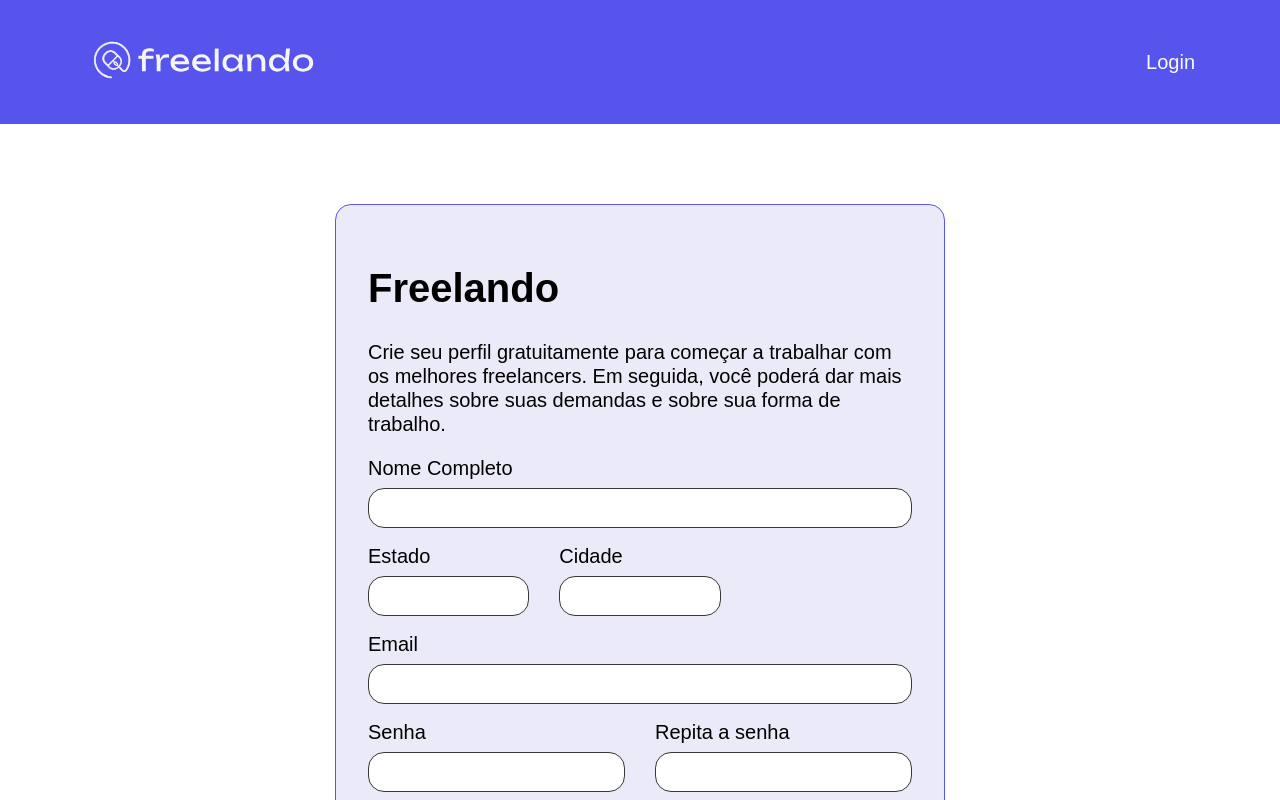
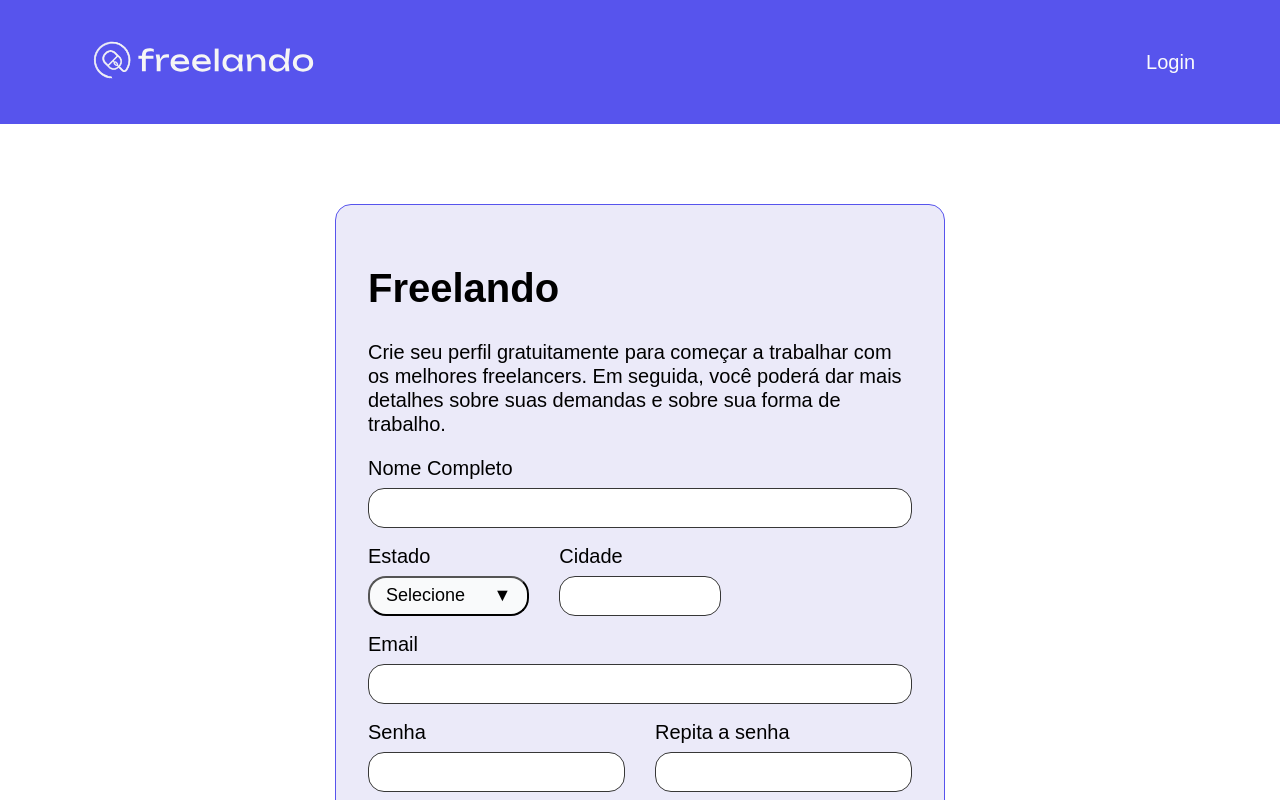
Before and after one commit to gabrielimartins7/freelando-alura, a React (Create React App) app: page / in a window 1280 px wide. Shown: the top 800 px of the page. Built offline with nearby package versions, Linux system fonts and the light colour scheme.

Commit message:
Montando a lista

```diff
--- a/src/App.js
+++ b/src/App.js
@@ -3,6 +3,7 @@
 
 import { ButtonForm } from './components/ButtonForm';
 import { Card } from './components/Card';
+import { DropDown } from './components/DropDown/DropDown';
 import { Footer } from './components/Footer';
 import { Header } from './components/Header';
 import { Input } from './components/Input';
@@ -12,6 +13,7 @@
 import { Styles } from './components/styles/Styles';
 
 import { FreelandoLogo } from "./components/Icons/FreelandoLogo";
+
 
 const states = [
   { "text": "Acre", "value": "AC" },
@@ -72,7 +74,7 @@
               </Row>
               <Row>
                 <Col lg={4} md={4} sm={4}>
-                  <Input label="Estado" />
+                  <DropDown title="Estado" options={states} />
                 </Col>
                 <Col lg={4} md={4} sm={4}>
                   <Input label="Cidade" />
--- /dev/null
+++ b/src/components/DropDown/DropDown.jsx
@@ -0,0 +1,64 @@
+import { useState } from "react";
+import styled from "@emotion/styled"
+
+const StylesLabel = styled.label`
+    display: block;
+    width: 100%;
+    box-sizing: border-box;
+    font-weight: 400;
+    font-size: 20px;
+    line-height: 24px;
+    position: relative;
+`
+
+const StyledButton = styled.button`
+    cursor: pointer;
+    display: block;
+    height: 40px;
+    width: 100%;
+    font-size: 18px;
+    outline: none;
+    box-sizing: border-box;
+    display: flex;
+    align-items: center;
+    justify-content: space-between;
+    font-weight: 400;
+    border-radius: 18px;
+    border-bottom-left-radius: ${props => props.open ? '0' : '18px'};
+    border-bottom-right-radius: ${props => props.open ? '0' : '18px'};
+    margin-top: ${props => props.theme.spacing.xs};
+    padding: ${props => props.theme.spacing.small};
+    background: ${props => props.theme.colors.primary.darkWhite};
+    border: 1px solid ${props => props.theme.colors.neutral};
+    &:focus {
+        border-color: ${props => props.theme.colors.focus};
+    }
+`
+
+export const DropDown = ({ title, options }) => {
+    const [open, setOpen] = useState(false);
+    return (
+        <StylesLabel>
+            {title}
+            <StyledButton onClick={() => setOpen(!open)}>
+                <div>
+                    Selecione
+                </div>
+                <div>
+                    <span>{open ? '▲' : '▼'}</span>
+                </div>
+            </StyledButton>
+            {open &&
+                <ul>
+                    {
+                        options.map(options =>
+                            <li key={options.value}>
+                                {options.text}
+                            </li>
+                        )
+                    }
+                </ul>
+            }
+        </StylesLabel>
+    )
+}
--- a/src/components/ThemeProvider/Theme.jsx
+++ b/src/components/ThemeProvider/Theme.jsx
@@ -16,7 +16,8 @@
             grayDark: '#373737',
         },
         white: '#FFFFF',
-        dark: '#B61B00'
+        dark: '#B61B00',
+        focus:'#B009FF'
     },
     spacing: {
         xs: '8px',
```
